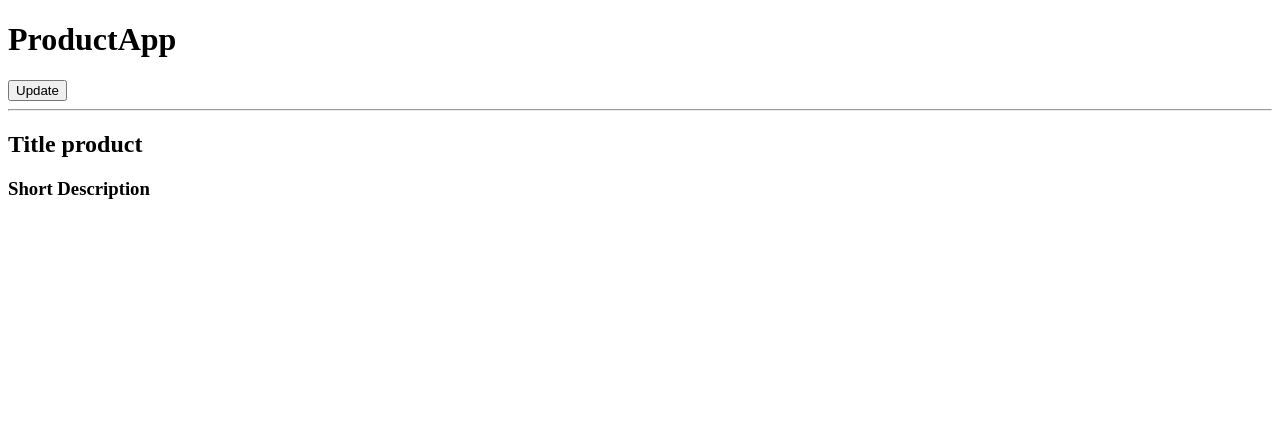
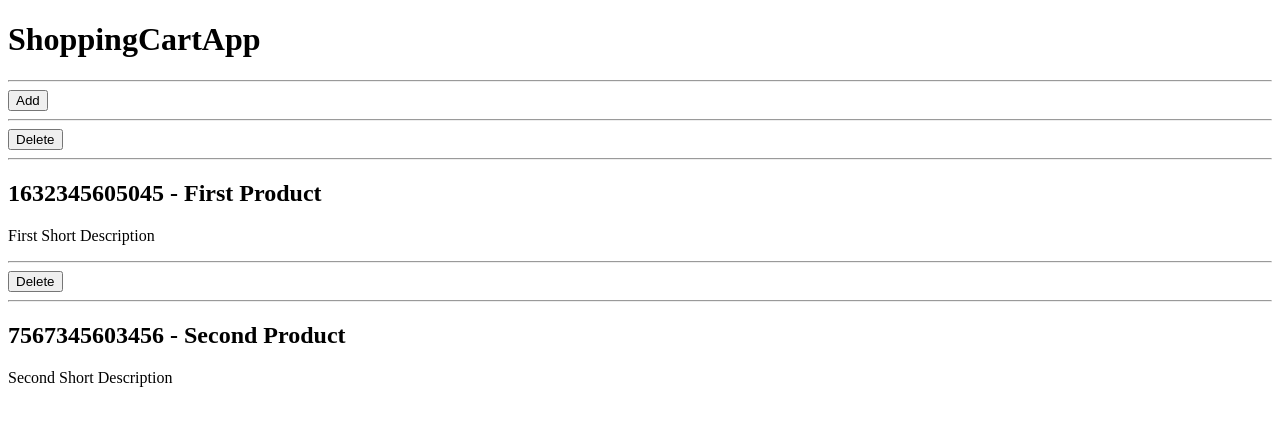
Before and after one commit to marvinrosa/react-usos, a React (Create React App) app: page / in a window 1280 px wide. Shown: the top 426 px of the page. Built offline with nearby package versions, Linux system fonts and the light colour scheme.

Commit message:
shoppingCartApp

```diff
--- a/src/App.js
+++ b/src/App.js
@@ -1,10 +1,10 @@
 import React from "react";
-import ProductApp from "./Componentes/ProductApp";
+import ShoppingCartApp from "./Componentes/ShoppingCartApp";
 
 const App = () => {
   return (
     <div className="container">
-      <ProductApp />
+      <ShoppingCartApp />
     </div>
   );
 };
--- a/src/Componentes/ProductApp.js
+++ /dev/null
@@ -1,39 +0,0 @@
-import React, { useState } from "react";
-
-const initialProducts = {
-  title: "Title product",
-  description: "Short Description",
-  image: {
-    small: "",
-    medium: "",
-    big: "",
-  },
-};
-
-const ProductApp = () => {
-  const [product, setProduct] = useState(initialProducts);
-
-  const updateProduct = (property, value) => {
-    setProduct({
-      ...product,
-      [property]: value,
-    });
-  };
-
-  return (
-    <>
-      <h1>ProductApp</h1>
-      <button
-        onClick={() => updateProduct("description", "New short description")}
-      >
-        Update
-      </button>
-      <hr />
-      <h2>{product.title}</h2>
-      <h3>{product.description}</h3>
-      <img src={product.image?.medium} alt="" />
-    </>
-  );
-};
-
-export default ProductApp;
--- /dev/null
+++ b/src/Componentes/ShoppingCartApp.js
@@ -0,0 +1,61 @@
+import React, { useState } from "react";
+
+const initialCart = [
+  {
+    id: 1632345605045,
+    title: "First Product",
+    description: "First Short Description",
+  },
+  {
+    id: 7567345603456,
+    title: "Second Product",
+    description: "Second Short Description",
+  },
+];
+const ShoppingCartApp = () => {
+  const [cart, setCart] = useState(initialCart);
+
+  const deleteProduct = (idProduct) => {
+    const changedCart = cart.filter((product) => product.id !== idProduct);
+    setCart(changedCart);
+  };
+
+  const addProduct = (newProduct) => {
+    newProduct.id = Date.now();
+
+    const changedCart = [newProduct, ...cart];
+    setCart(changedCart);
+  };
+  return (
+    <>
+      <h1>ShoppingCartApp</h1>
+      <hr />
+      <button
+        onClick={() =>
+          addProduct({
+            title: "Other Product",
+            description: "Other Short Description",
+          })
+        }
+      >
+        Add
+      </button>
+
+      <div>
+        {cart.map((product) => (
+          <div key={product.id}>
+            <hr />
+            <button onClick={() => deleteProduct(product.id)}>Delete</button>
+            <hr />
+            <h2>
+              {product.id} - {product.title}
+            </h2>
+            <p>{product.description}</p>
+          </div>
+        ))}
+      </div>
+    </>
+  );
+};
+
+export default ShoppingCartApp;
```
Also changed, not shown: 1 other file (tests, documents, lock files or other folders).
